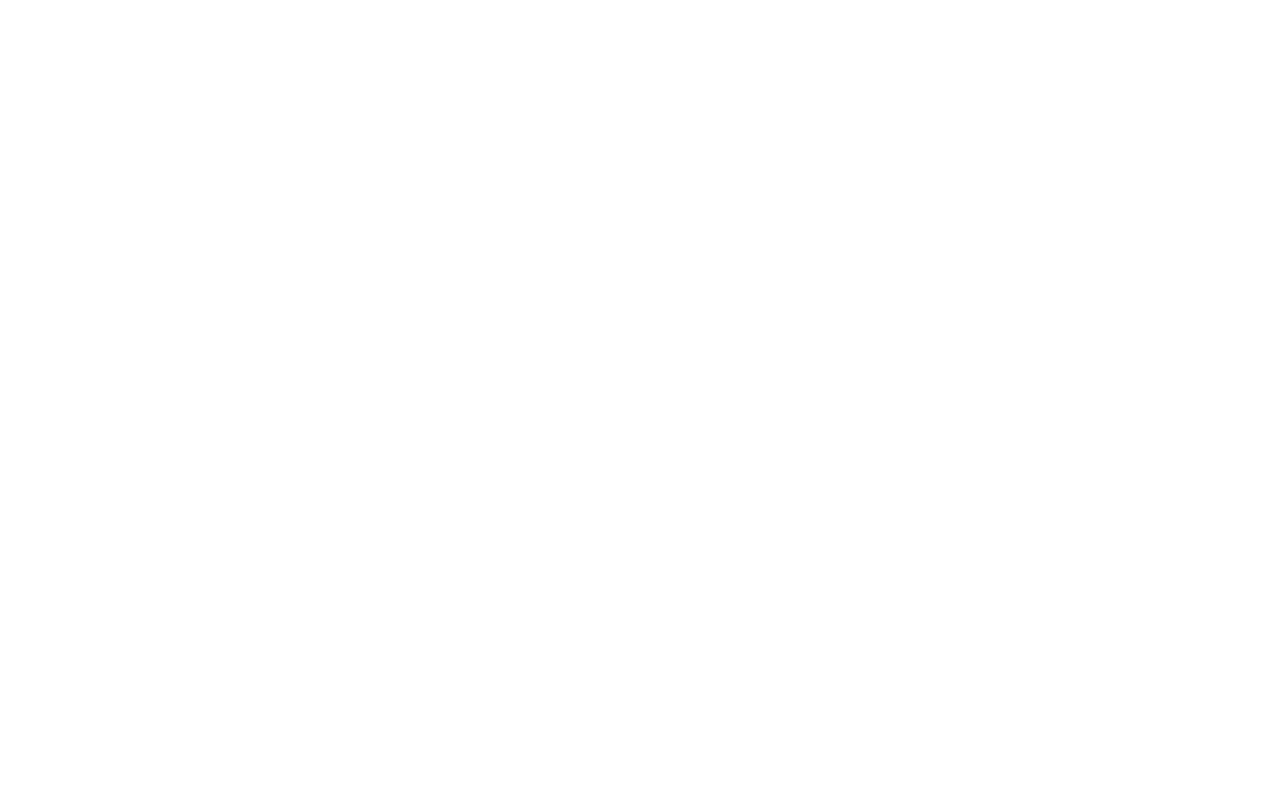
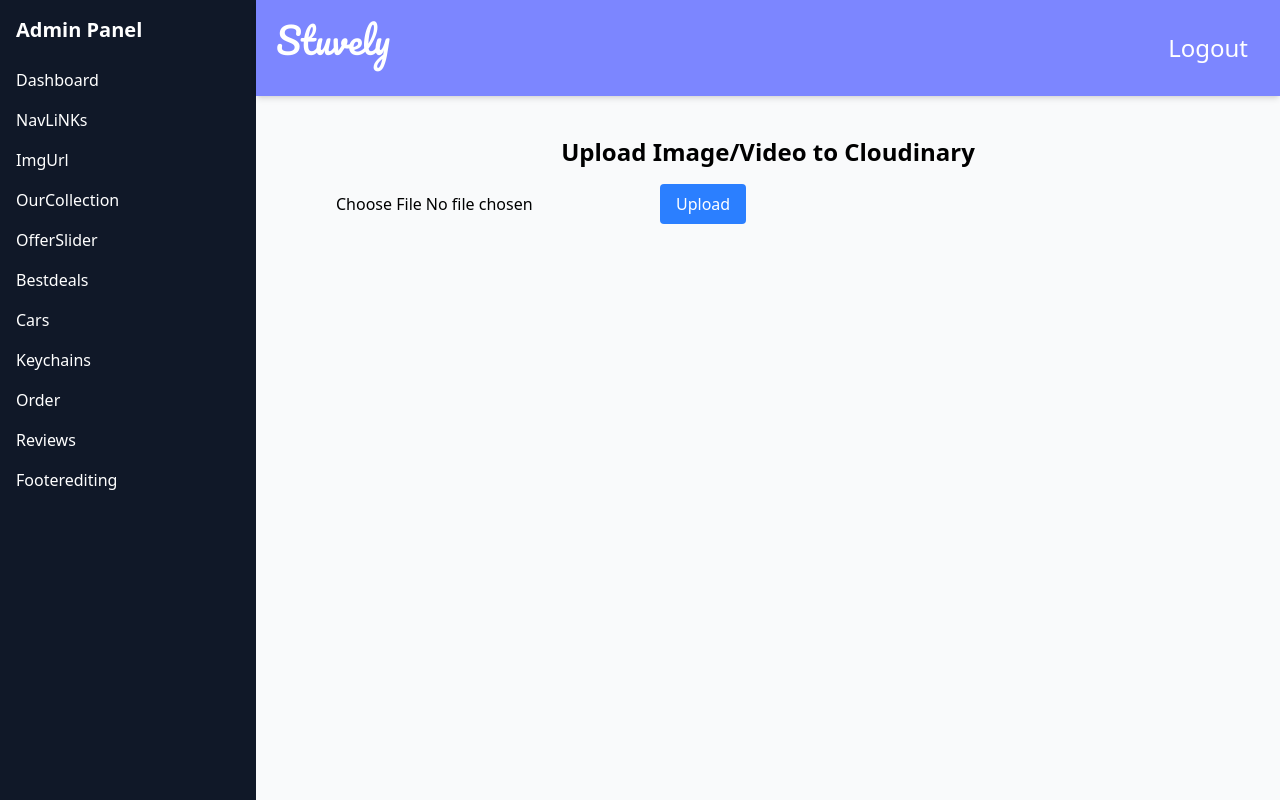
Before and after one commit to Alfiya-0111/stuvely-admin-side-repo, a React (Vite) app: page /admin/imgurl in a window 1280 px wide. Before the commit this address had no page. Built offline with nearby package versions, Linux system fonts and the light colour scheme; a web font is replaced by a local one.

Commit message:
code updated image url

```diff
--- a/src/App.jsx
+++ b/src/App.jsx
@@ -17,6 +17,7 @@
 import AdminFooterEditor from './pages/AdminFooterEditor';
 import AdminOrders from './pages/AdminOrders';
 import AdminReviews from './pages/AdminReviews';
+import ImgUrl from './pages/ImgUrl';
 
 function App() {
 
@@ -33,6 +34,7 @@
      <Route path="/admin" element={<Adminlayout />}>
           <Route index element={<Dashboard />} />
           <Route path="users" element={<User />} />
+          <Route path='imgurl' element={<ImgUrl/>}/>
            <Route path='offerslider' element={<OfferSlider/>}/>
           <Route path="ourcollection" element={<AdminCollections />} />
           <Route path = "bestdeals" element= {<BestDealsAdmin/>}/>
--- a/src/component/Sidebar.jsx
+++ b/src/component/Sidebar.jsx
@@ -6,7 +6,8 @@
       <h2 className="text-xl font-bold mb-6">Admin Panel</h2>
       <ul className="space-y-4">
         <li><Link to="/admin">Dashboard</Link></li>
-        <li><Link to="/admin/users">Users</Link></li>
+        <li><Link to="/admin/users">NavLiNKs</Link></li>
+        <li><Link to="/admin/imgurl">ImgUrl</Link></li>
         <li><Link to="/admin/ourcollection">OurCollection</Link></li>
            <li><Link to="/admin/offerslider">OfferSlider</Link></li>
             <li><Link to="/admin/bestdeals">Bestdeals</Link></li>
--- /dev/null
+++ b/src/pages/ImgUrl.jsx
@@ -0,0 +1,182 @@
+import React, { useState, useEffect } from "react";
+function ImgUrl() {
+ const [file, setFile] = useState(null);
+  const [preview, setPreview] = useState(null);
+  const [urls, setUrls] = useState([]); // store {type, url}
+
+  // Load from localStorage on mount
+  useEffect(() => {
+    const savedUrls = localStorage.getItem("uploadedMedia");
+    if (savedUrls) {
+      setUrls(JSON.parse(savedUrls));
+    }
+  }, []);
+
+  // Save to localStorage whenever urls changes
+  useEffect(() => {
+    if (urls.length > 0) {
+      localStorage.setItem("uploadedMedia", JSON.stringify(urls));
+    }
+  }, [urls]);
+
+  // File select handler
+  const handleFileChange = (e) => {
+    const selected = e.target.files[0];
+    if (!selected) return;
+
+    setFile(selected);
+    setPreview(URL.createObjectURL(selected));
+  };
+
+  // Upload handler
+  const handleUpload = async () => {
+    if (!file) {
+      alert("Please select a file first!");
+      return;
+    }
+
+    const fileType = file.type.startsWith("video") ? "video" : "image"; // detect type
+    const uploadUrl = `https://api.cloudinary.com/v1_1/dgvjgl2ls/${fileType}/upload`;
+
+    const data = new FormData();
+    data.append("file", file);
+    data.append("upload_preset", "portfolio_upload");
+    data.append("cloud_name", "dgvjgl2ls");
+
+    try {
+      let res = await fetch(uploadUrl, {
+        method: "POST",
+        body: data,
+      });
+
+      let result = await res.json();
+
+      setUrls((prev) => [...prev, { type: fileType, url: result.secure_url }]);
+
+      setFile(null);
+      setPreview(null);
+      alert(`${fileType} uploaded successfully!`);
+    } catch (err) {
+      console.error(err);
+      alert("Upload failed!");
+    }
+  };
+
+  // Delete media from UI & localStorage
+  const handleDelete = (index) => {
+    const updatedUrls = urls.filter((_, i) => i !== index);
+    setUrls(updatedUrls);
+    localStorage.setItem("uploadedMedia", JSON.stringify(updatedUrls));
+  };
+
+
+  return (
+      <div className="p-4 max-w-4xl mx-auto">
+        <h2 className="text-xl sm:text-2xl font-bold mb-4 text-center">
+          Upload Image/Video to Cloudinary
+        </h2>
+
+        {/* File input */}
+        <div className="flex flex-col sm:flex-row items-center gap-3 mb-4">
+          <input
+            type="file"
+            accept="image/*,video/*"
+            onChange={handleFileChange}
+            className="w-full sm:w-auto"
+          />
+          <button
+            onClick={handleUpload}
+            className="bg-blue-500 text-white px-4 py-2 rounded hover:bg-blue-600"
+          >
+            Upload
+          </button>
+        </div>
+
+        {/* Preview */}
+        {preview && (
+          <div className="mb-4 flex justify-center">
+            {file.type.startsWith("video") ? (
+              <video
+                src={preview}
+                controls
+                className="w-60 h-40 sm:w-80 sm:h-48 object-cover border rounded"
+              />
+            ) : (
+              <img
+                src={preview}
+                alt="preview"
+                className="w-40 h-40 sm:w-60 sm:h-60 object-cover border rounded"
+              />
+            )}
+          </div>
+        )}
+
+        {/* Uploaded Media Table */}
+        {urls.length > 0 && (
+          <div className="overflow-x-auto">
+            <h3 className="text-lg sm:text-xl font-semibold mb-2 text-center">
+              Uploaded Files
+            </h3>
+            <table className="table-auto border border-gray-300 w-full text-left">
+              <thead>
+                <tr className="bg-gray-200">
+                  <th className="border px-4 py-2">#</th>
+                  <th className="border px-4 py-2">Preview</th>
+                  <th className="border px-4 py-2">URL</th>
+                  <th className="border px-4 py-2">Actions</th>
+                </tr>
+              </thead>
+              <tbody>
+                {urls.map((item, index) => (
+                  <tr key={index} className="hover:bg-gray-50">
+                    <td className="border px-4 py-2">{index + 1}</td>
+                    <td className="border px-4 py-2">
+                      {item.type === "video" ? (
+                        <video
+                          src={item.url}
+                          className="w-20 h-20 sm:w-24 sm:h-24 object-cover rounded"
+                          controls
+                        />
+                      ) : (
+                        <img
+                          src={item.url}
+                          alt="uploaded"
+                          className="w-20 h-20 sm:w-24 sm:h-24 object-cover rounded"
+                        />
+                      )}
+                    </td>
+                    <td className="border px-4 py-2 break-all">
+                      <a
+                        href={item.url}
+                        target="_blank"
+                        rel="noreferrer"
+                        className="text-blue-600 underline"
+                      >
+                        {item.url}
+                      </a>
+                    </td>
+                    <td className="border px-4 py-2 flex flex-wrap gap-2">
+                      <button
+                        onClick={() => window.open(item.url, "_blank")}
+                        className="bg-green-500 text-white px-3 py-1 rounded hover:bg-green-600"
+                      >
+                        View
+                      </button>
+                      <button
+                        onClick={() => handleDelete(index)}
+                        className="bg-red-500 text-white px-3 py-1 rounded hover:bg-red-600"
+                      >
+                        Delete
+                      </button>
+                    </td>
+                  </tr>
+                ))}
+              </tbody>
+            </table>
+          </div>
+        )}
+      </div>
+  )
+}
+
+export default ImgUrl
```
